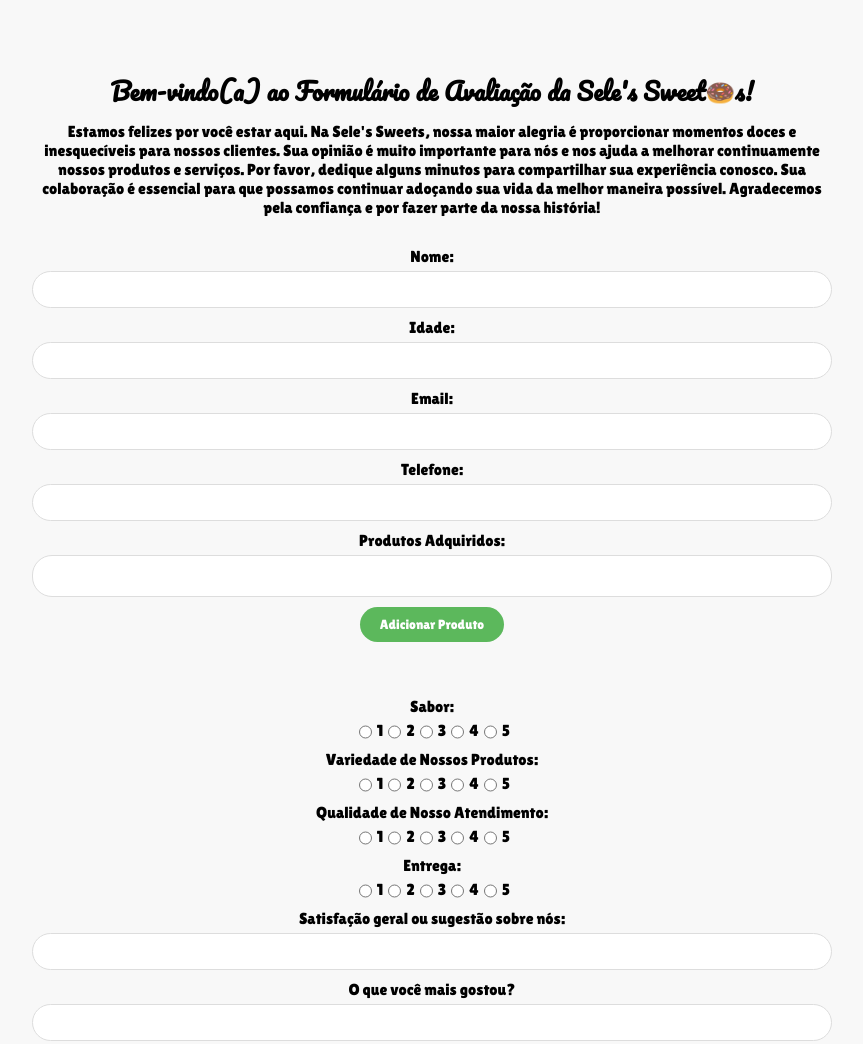
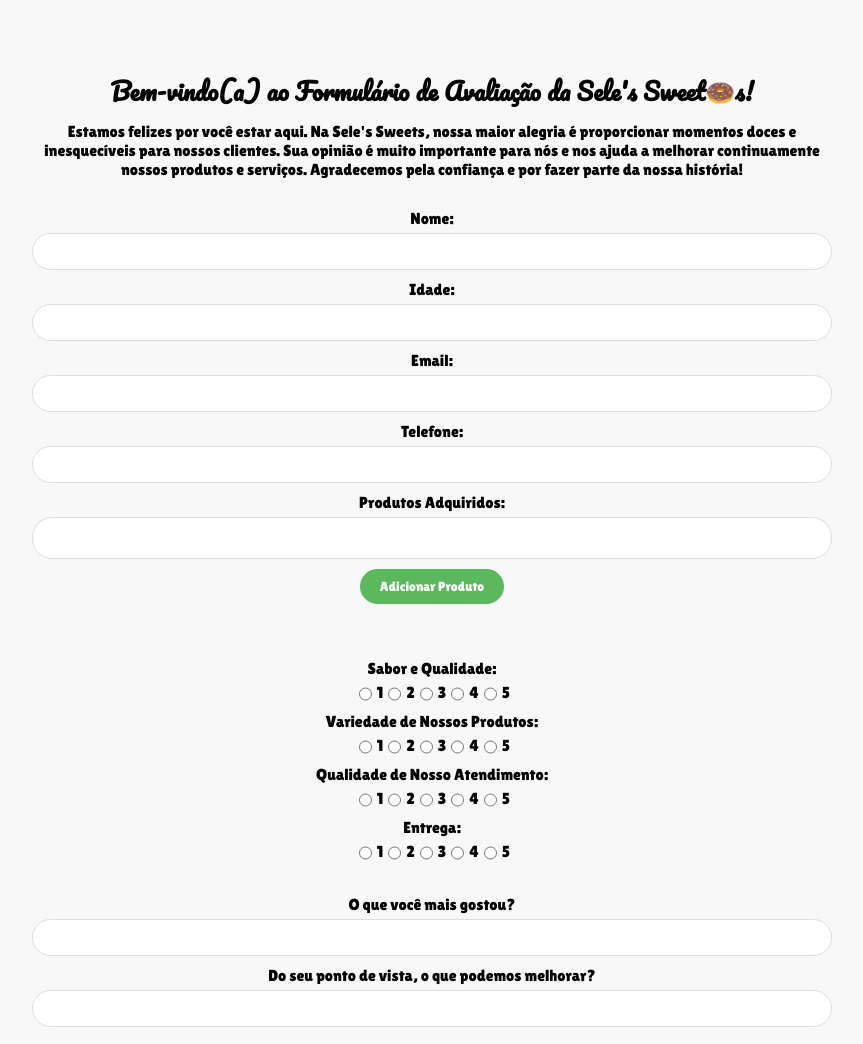
Before and after one commit to luccasilvx/formulario-Seles-Sweets, a plain HTML site: page index.html in a window 1280 px wide. Shown: the top 1044 px of the page, without its empty margins (208-1071 px from the left). Drawn offline with Linux system fonts and the light colour scheme.

Commit message:
algumas pequenas alterações e anotações para melhor localização

```diff
--- a/assets/styles.css
+++ b/assets/styles.css
@@ -215,7 +215,7 @@
     }
 
     .rating input {
-        margin-right: 0;
+        margin-right: 5px;
         margin-bottom: 5px;
     }
 
--- a/index.html
+++ b/index.html
@@ -15,10 +15,8 @@
         <h1 class="titulo">
             Bem-vindo(a) ao Formulário de Avaliação da Sele's Sweet<span class="docinho">🍩</span>s!
         </h1>
-        <a class="animated-item">Estamos felizes por você estar aqui. Na Sele's Sweets, nossa maior alegria é proporcionar momentos doces e inesquecíveis para nossos clientes. Sua opinião é muito importante para nós e nos ajuda a melhorar continuamente nossos produtos e serviços.
-
-            Por favor, dedique alguns minutos para compartilhar sua experiência conosco. Sua colaboração é essencial para que possamos continuar adoçando sua vida da melhor maneira possível.
-
+        <a class="animated-item">
+            Estamos felizes por você estar aqui. Na Sele's Sweets, nossa maior alegria é proporcionar momentos doces e inesquecíveis para nossos clientes. Sua opinião é muito importante para nós e nos ajuda a melhorar continuamente nossos produtos e serviços.
             Agradecemos pela confiança e por fazer parte da nossa história!
         </a>
     </div>
@@ -81,7 +79,7 @@
         <ul id="produtosList"></ul>
         <br>
 
-        <label for="sabor">Sabor:</label>
+        <label for="sabor">Sabor e Qualidade:</label>
         <div class="rating">
             <input type="radio" id="sabor1" name="sabor" value="1" required>1
             <input type="radio" id="sabor2" name="sabor" value="2">2
@@ -116,10 +114,6 @@
             <input type="radio" id="entrega4" name="entrega" value="4">4
             <input type="radio" id="entrega5" name="entrega" value="5">5
         </div>
-
-
-        <label for="satisfacaoGeral">Satisfação geral ou sugestão sobre nós:</label>
-        <input type="text" id="satisfacaoGeral" name="satisfacaoGeral" required>
         <br>
 
         <label for="gostar">O que você mais gostou?</label>
@@ -151,56 +145,68 @@
 </section>
 
 <script>
+    // ouvinte de evento que dispara quando o DOM está completamente carregado
     document.addEventListener('DOMContentLoaded', function () {
         const form = document.getElementById('avaliacaoForm');
 
+        // ouvinte de evento para o envio do formulário
         form.addEventListener('submit', function (event) {
+            // Prevê comportamento padrão do formulário (não recarrega a página)
             event.preventDefault();
 
-            // Obter os valores dos campos
             const nome = document.getElementById('nome').value;
             const idade = document.getElementById('idade').value;
             const email = document.getElementById('email').value;
             const telefone = document.getElementById('telefone').value;
 
-            // Construir a query string
+            //Constrói a query string com os valores dos campos, codificados para URL
             const queryParams = `?nome=${encodeURIComponent(nome)}&idade=${encodeURIComponent(idade)}&email=${encodeURIComponent(email)}&telefone=${encodeURIComponent(telefone)}`;
 
-            // Redirecionar para a página de agradecimento com os parâmetros
+            // Redirecionar para a página de agradecimento com os parâmetros na URL
             window.location.href = `${form.getAttribute('action')}${queryParams}`;
         });
 
+        // Obtém os elementos do botão de adicionar produto, input de produtos adquiridos e lista de produtos
         const addProdutoButton = document.getElementById('addProdutoButton');
         const produtosAdquiridosInput = document.getElementById('produtosAdquiridos');
         const produtosList = document.getElementById('produtosList');
 
+        // ouvinte de evento ao botão de adicionar produto
         addProdutoButton.addEventListener('click', function () {
             const produtoValue = produtosAdquiridosInput.value.trim();
 
             if (produtoValue) {
+                // cria novo elemento de lista e define seu conteúdo como o valor do produto
                 const li = document.createElement('li');
                 li.textContent = produtoValue;
+
+                // cria botão de remoção e define seu conteúdo como 'X'
                 const removeButton = document.createElement('span');
                 removeButton.textContent = 'X';
                 removeButton.classList.add('remove-button');
 
+                // ouvinte de evento ao botão de remoção para remover o item da lista
                 removeButton.addEventListener('click', function () {
                     produtosList.removeChild(li);
                 });
 
+                // adiciona botão de remoção ao item da lista e o item da lista à lista de produtos
                 li.appendChild(removeButton);
                 produtosList.appendChild(li);
+
+                // limpa o valor do input de produtos adquiridos
                 produtosAdquiridosInput.value = '';
             }
         });
 
+        // obtém todos elementos com classe 'animated-item'
         const animatedItems = document.querySelectorAll('.animated-item');
 
-        // Adicionar classe 'show' para cada item animado após um pequeno atraso
+        // adiciona classe 'show' para cada item animado após pequeno atraso
         animatedItems.forEach((item, index) => {
             setTimeout(() => {
                 item.classList.add('show');
-            }, index * 300); // Ajuste o intervalo de atraso conforme necessário
+            }, index * 300); // ajusta o intervalo de atraso
         });
     });
 </script>
```
